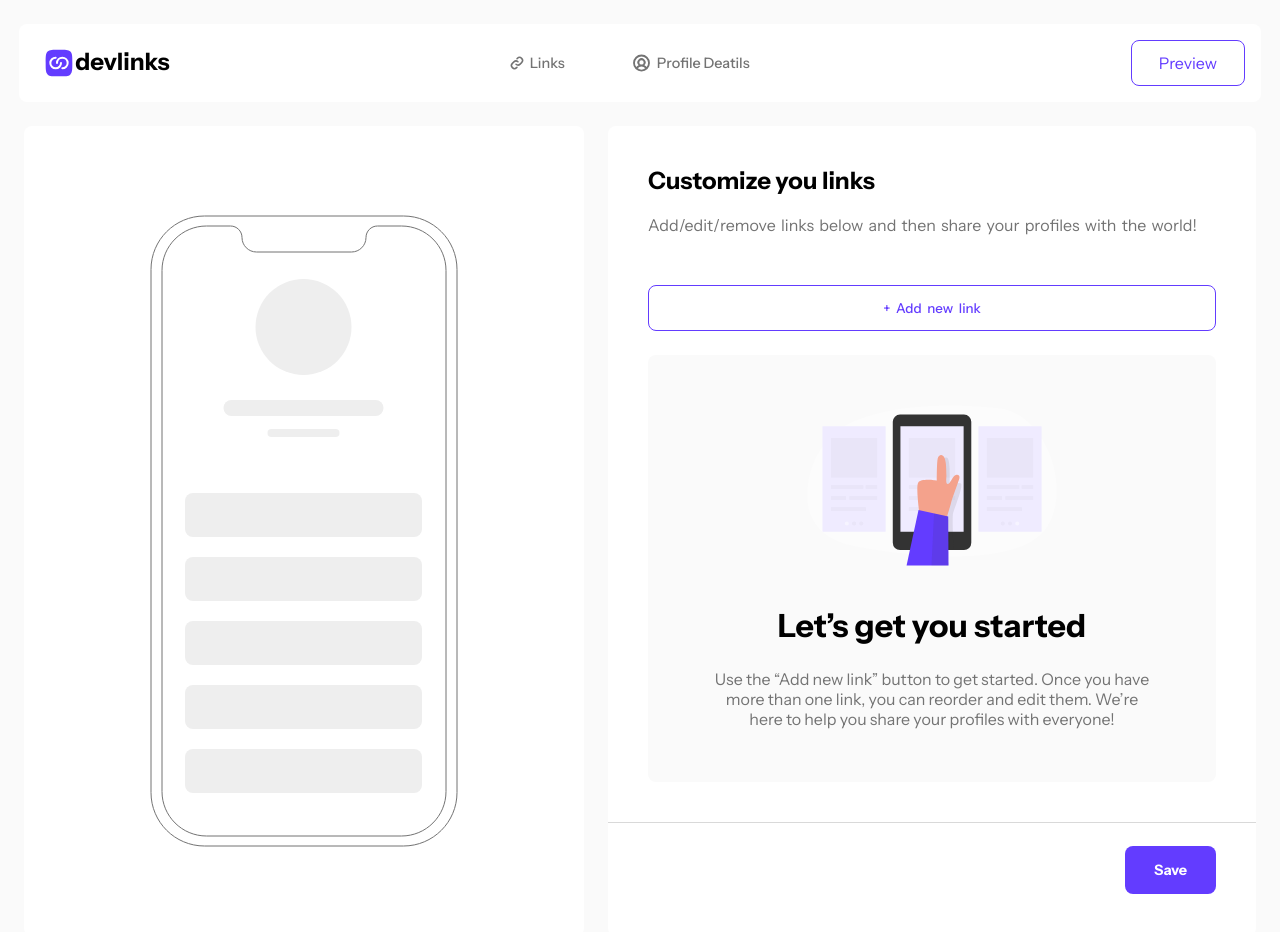
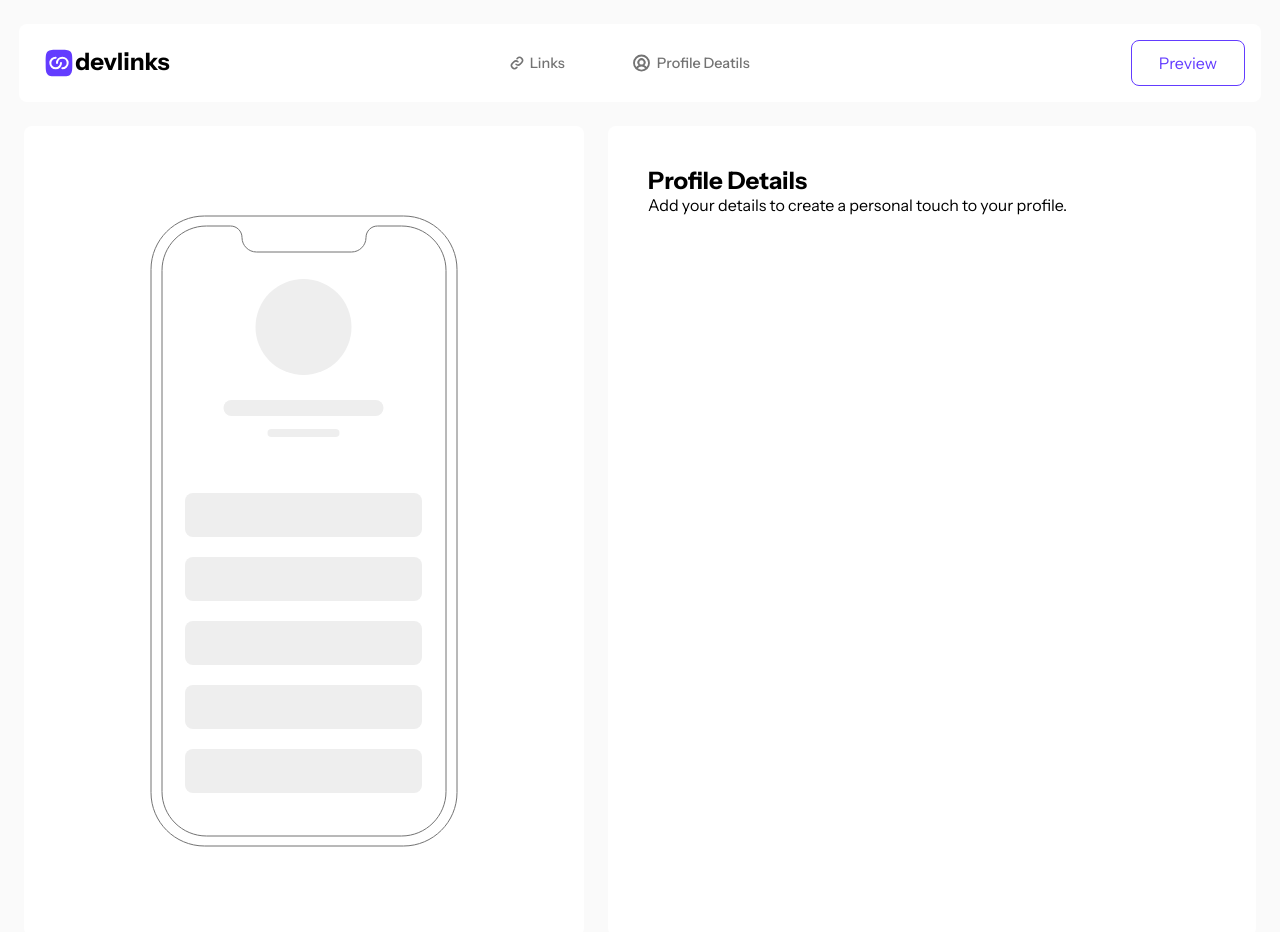
Before and after one commit to Priyallohar/Link-Sharing-App, a React (Create React App) app: page /dashboard in a window 1280 px wide. Shown: the top 932 px of the page. Built offline with nearby package versions, Linux system fonts and the light colour scheme.

Commit message:
changes on preview

```diff
--- a/src/Components/devlinksdashboard/Dashboard/Dashboard.js
+++ b/src/Components/devlinksdashboard/Dashboard/Dashboard.js
@@ -8,8 +8,8 @@ const Dashboard = () => {
   return (
     <div className='dashboard-container'>
         <DashboardHeader></DashboardHeader>
-        <Links></Links>
-        {/* <Preview></Preview> */}
+        {/* <Links></Links> */}
+        <Preview></Preview>
     </div>
   )
 }
--- a/src/Components/devlinksdashboard/Preview/Preview.js
+++ b/src/Components/devlinksdashboard/Preview/Preview.js
@@ -6,14 +6,15 @@ const Preview = () => {
   return (
     <div className='preview-outer-container'>
          <MobilePreview></MobilePreview>
+         {/* <div className='outer-personal-details'> */}
          <div className='personal-details'>
          <div className="header-part">
-            <h2>Customize you links</h2>
+            <h2>Profile Details</h2>
             <p>
-              Add/edit/remove links below and then share your profiles with the
-              world!
+            Add your details to create a personal touch to your profile.
             </p>
           </div>
+          {/* </div> */}
          </div>
     </div>
   )
--- a/src/Components/devlinksdashboard/Preview/Preview.scss
+++ b/src/Components/devlinksdashboard/Preview/Preview.scss
@@ -9,12 +9,14 @@
     background-color: #fafafa;
     overflow: hidden;
 
+        .personal-details {
+            padding: 40px;
+            flex: 1;
+            background-color: #ffffff;
+            border-radius: 8px;
+            overflow: hidden;
+        }
 
 
-    .personal-details {
-        flex: 1;
-        background-color: #ffffff;
-        border-radius: 8px;
-        overflow: hidden;
-    }
+
 }
```
